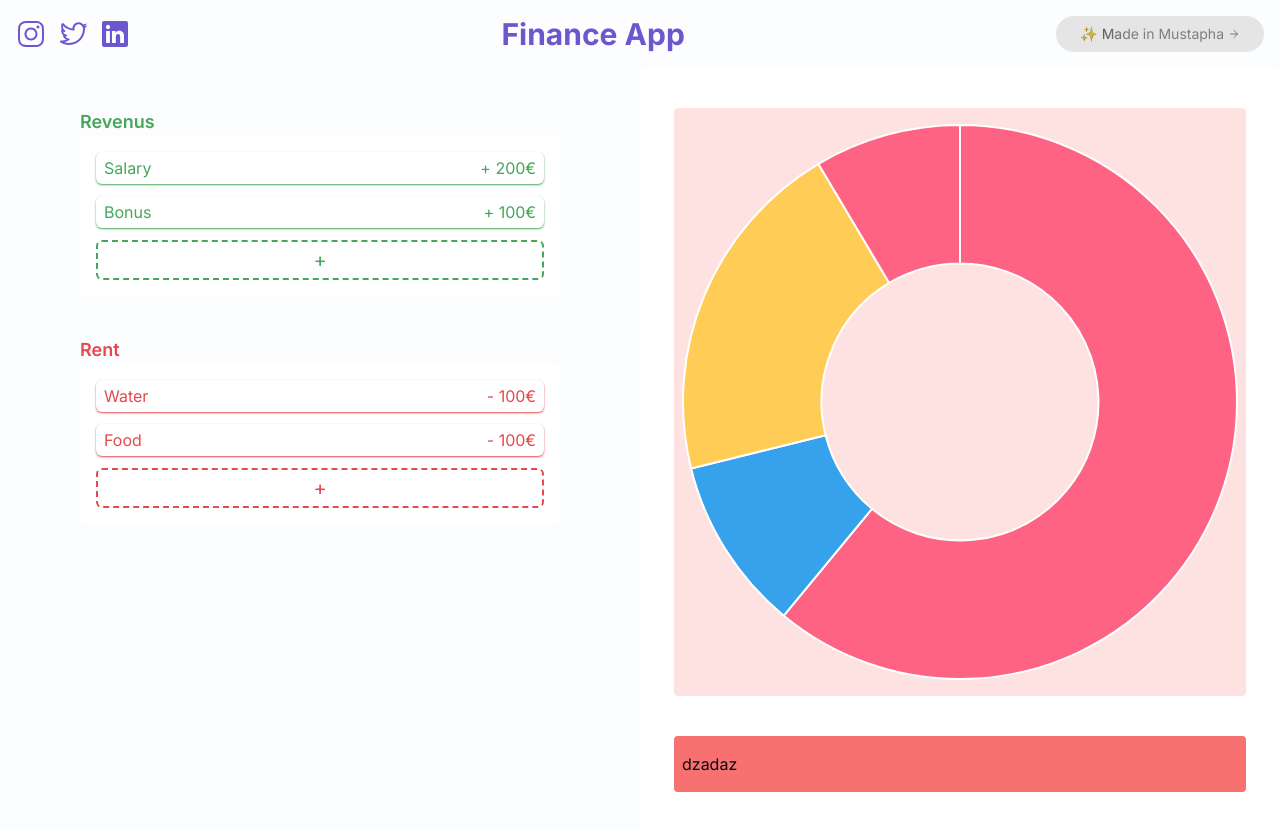
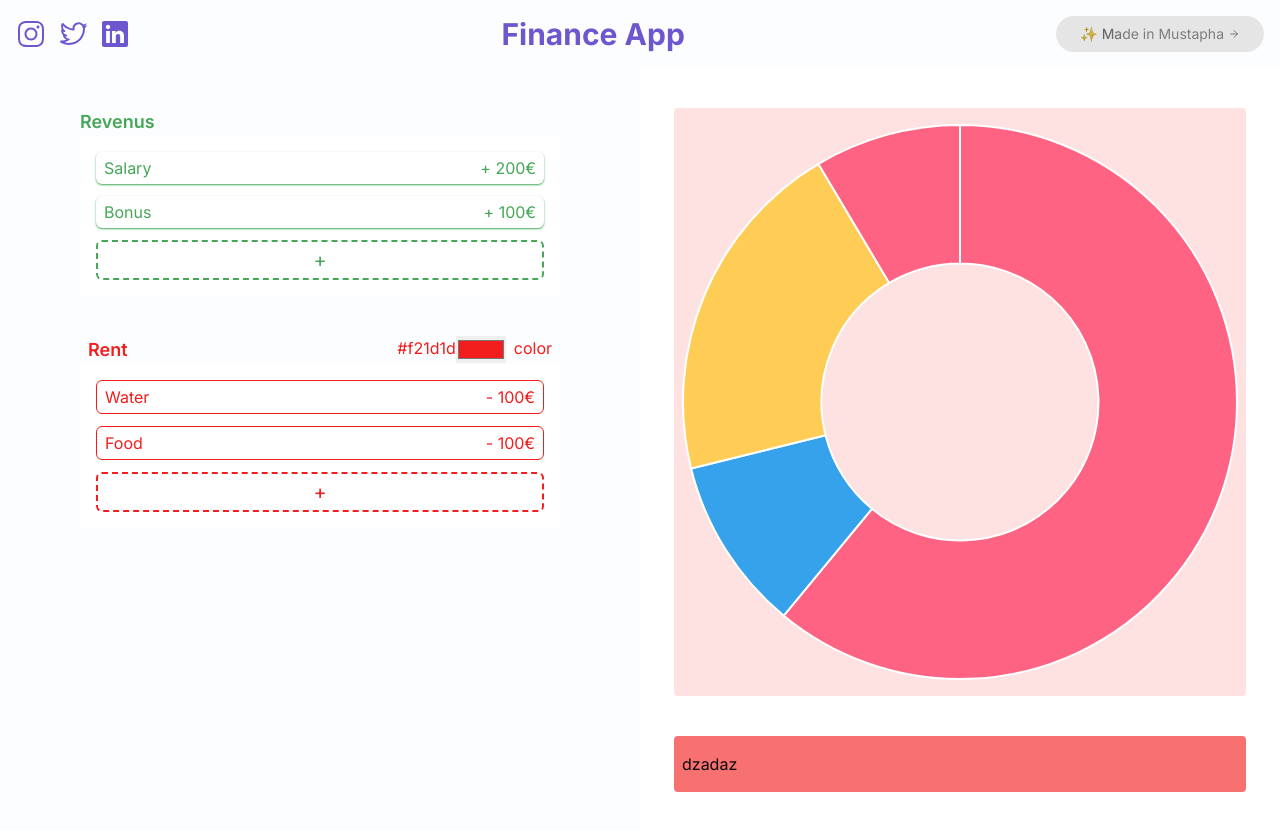
Before and after one commit to MussOo/FinanceApp, a Next.js app: page / in a window 1280 px wide. Shown: the top 830 px of the page. Built offline with nearby package versions, Linux system fonts and the light colour scheme.

Commit message:
add color of eexpense

```diff
--- a/src/components/CardExpense.tsx
+++ b/src/components/CardExpense.tsx
@@ -1,66 +1,155 @@
-import Slice from '@/context/reducer';
-import store from '@/context/store';
-import React, { useEffect, useState } from 'react'
+import Slice from "@/context/reducer";
+import store from "@/context/store";
+import { ArrowRightIcon } from "lucide-react";
+import React, { useEffect, useState } from "react";
 
-function CardExpense({data}: {data : object}) {
+function CardExpense({ data }: { data: object }) {
+  const [color, setColor] = useState(data.color);
   const [items, setItems] = useState([]);
   const [new_item, setNewItem] = useState(undefined);
-    const { addItem } = Slice.actions;
+  const { addItem, changecolorExpense } = Slice.actions;
 
   useEffect(() => {
     const view_items = data.items.map((item, k) => {
       return (
-                <div key={k} className='flex flex-row justify-between px-2 py-1 rounded-md shadow-sm shadow-[#E5484D]'>
+        <div
+          key={k}
+          className="flex flex-row justify-between px-2 py-1 rounded-md "
+          style={{ border: "1px solid", borderColor: color }}
+        >
           <span>{item.name}</span>
           <span>- {item.price}€</span>
         </div>
-            )
-        })
+      );
+    });
 
     setItems(view_items);
-    }, [data])
+  }, [data, color]);
 
+  useEffect(() => {}, [color]);
   return (
-    <div className='w-9/12 rounded-sm text-[rgb(229,72,77)] '>
-        <span className='text-lg font-semibold'>
-            {data.name}
-        </span>
-        <div className='w-full bg-white py-4 px-4 rounded-sm text-md flex flex-col gap-3'>
+    <div className={"w-9/12 rounded-sm"} style={{ color: color }}>
+      <div className="flex flex-row justify-between px-2">
+        <span className="text-lg font-semibold">{data.name}</span>
+        <div className="flex flex-row space-x-2">
+          {data.color}
+          <input
+            type="color"
+            id="head"
+            name="head"
+            defaultValue={data.color}
+            onChange={(e) => setColor(e.target.value)}
+          />
+          {data.color !== color && (
+            <button
+              onClick={() => {
+                setColor(data.color);
+                store.dispatch(
+                  changecolorExpense({ color: data.color, id: data.id })
+                );
+              }}
+            >
+              <ArrowRightIcon />
+            </button>
+          )}
+          <label htmlFor="color">color</label>
+        </div>
+      </div>
+      <div className="w-full bg-white py-4 px-4 rounded-sm text-md flex flex-col gap-3">
         {items}
-            {
-                new_item ? (
-                    <div className='flex flex-row justify-between px-3 py-2 rounded-md border-dashed border-2 border-[#E5484D] hover:cursor-pointer hover:scale-95 transition-all duration-200'>
-                        <div className='flex flex-col space-y-1'>
-                            <input type="text" placeholder='Name' className='text-lg border-2 border-black px-2' onChange={(e) => setNewItem({name: e.target.value, price: new_item.price})} />
-                            <input type="number" placeholder='Price' className='text-lg border-2 border-black px-2' onChange={(e) => setNewItem({name: new_item.name, price: parseInt(e.target.value)})} />
+        {new_item ? (
+          <div
+            className={
+              "flex flex-row justify-between px-3 py-2 rounded-md border-dashed border-2  hover:cursor-pointer hover:scale-95 transition-all duration-200 "
+            }
+            style={{ borderColor: color }}
+          >
+            <div className="flex flex-col space-y-1">
+              <input
+                type="text"
+                placeholder="Name"
+                className="text-lg border-2 border-black px-2"
+                onChange={(e) =>
+                  setNewItem({ name: e.target.value, price: new_item.price })
+                }
+              />
+              <input
+                type="number"
+                placeholder="Price"
+                className="text-lg border-2 border-black px-2"
+                onChange={(e) =>
+                  setNewItem({
+                    name: new_item.name,
+                    price: parseInt(e.target.value),
+                  })
+                }
+              />
             </div>
-                        <div className='flex w-full flex-col justify-evenly items-end space-y-1 text-white font-semibold'>
-                            <button className='bg-green-600 px-3 '
+            <div className="flex w-full flex-col justify-evenly items-end space-y-1 text-white font-semibold">
+              <button
+                className="bg-green-600 px-3 "
                 onClick={() => {
-                                store.dispatch(addItem({id_expense: data.id, item: new_item}));
+                  store.dispatch(
+                    addItem({ id_expense: data.id, item: new_item })
+                  );
                   setNewItem(undefined);
                 }}
               >
-                                <svg width="20" height="20" viewBox="0 0 15 15" fill="none" xmlns="http://www.w3.org/2000/svg"><path d="M11.4669 3.72684C11.7558 3.91574 11.8369 4.30308 11.648 4.59198L7.39799 11.092C7.29783 11.2452 7.13556 11.3467 6.95402 11.3699C6.77247 11.3931 6.58989 11.3355 6.45446 11.2124L3.70446 8.71241C3.44905 8.48022 3.43023 8.08494 3.66242 7.82953C3.89461 7.57412 4.28989 7.55529 4.5453 7.78749L6.75292 9.79441L10.6018 3.90792C10.7907 3.61902 11.178 3.53795 11.4669 3.72684Z" fill="currentColor" fill-rule="evenodd" clip-rule="evenodd"></path></svg>
+                <svg
+                  width="20"
+                  height="20"
+                  viewBox="0 0 15 15"
+                  fill="none"
+                  xmlns="http://www.w3.org/2000/svg"
+                >
+                  <path
+                    d="M11.4669 3.72684C11.7558 3.91574 11.8369 4.30308 11.648 4.59198L7.39799 11.092C7.29783 11.2452 7.13556 11.3467 6.95402 11.3699C6.77247 11.3931 6.58989 11.3355 6.45446 11.2124L3.70446 8.71241C3.44905 8.48022 3.43023 8.08494 3.66242 7.82953C3.89461 7.57412 4.28989 7.55529 4.5453 7.78749L6.75292 9.79441L10.6018 3.90792C10.7907 3.61902 11.178 3.53795 11.4669 3.72684Z"
+                    fill="currentColor"
+                    fill-rule="evenodd"
+                    clip-rule="evenodd"
+                  ></path>
+                </svg>
               </button>
-                            <button className='bg-red-600 px-3 ' onClick={() => setNewItem(undefined)}>
-                                <svg width="20" height="20" viewBox="0 0 15 15" fill="none" xmlns="http://www.w3.org/2000/svg"><path d="M11.7816 4.03157C12.0062 3.80702 12.0062 3.44295 11.7816 3.2184C11.5571 2.99385 11.193 2.99385 10.9685 3.2184L7.50005 6.68682L4.03164 3.2184C3.80708 2.99385 3.44301 2.99385 3.21846 3.2184C2.99391 3.44295 2.99391 3.80702 3.21846 4.03157L6.68688 7.49999L3.21846 10.9684C2.99391 11.193 2.99391 11.557 3.21846 11.7816C3.44301 12.0061 3.80708 12.0061 4.03164 11.7816L7.50005 8.31316L10.9685 11.7816C11.193 12.0061 11.5571 12.0061 11.7816 11.7816C12.0062 11.557 12.0062 11.193 11.7816 10.9684L8.31322 7.49999L11.7816 4.03157Z" fill="currentColor" fill-rule="evenodd" clip-rule="evenodd"></path></svg>
+              <button
+                className="bg-red-600 px-3 "
+                onClick={() => setNewItem(undefined)}
+              >
+                <svg
+                  width="20"
+                  height="20"
+                  viewBox="0 0 15 15"
+                  fill="none"
+                  xmlns="http://www.w3.org/2000/svg"
+                >
+                  <path
+                    d="M11.7816 4.03157C12.0062 3.80702 12.0062 3.44295 11.7816 3.2184C11.5571 2.99385 11.193 2.99385 10.9685 3.2184L7.50005 6.68682L4.03164 3.2184C3.80708 2.99385 3.44301 2.99385 3.21846 3.2184C2.99391 3.44295 2.99391 3.80702 3.21846 4.03157L6.68688 7.49999L3.21846 10.9684C2.99391 11.193 2.99391 11.557 3.21846 11.7816C3.44301 12.0061 3.80708 12.0061 4.03164 11.7816L7.50005 8.31316L10.9685 11.7816C11.193 12.0061 11.5571 12.0061 11.7816 11.7816C12.0062 11.557 12.0062 11.193 11.7816 10.9684L8.31322 7.49999L11.7816 4.03157Z"
+                    fill="currentColor"
+                    fill-rule="evenodd"
+                    clip-rule="evenodd"
+                  ></path>
+                </svg>
               </button>
             </div>
           </div>
         ) : (
-                    ''
-                )
-
+          ""
+        )}
+        <a onClick={() => setNewItem({ name: "", price: 0 })}>
+          <div
+            className={
+              new_item
+                ? "hidden"
+                : "flex" +
+                  " flex-row justify-center px-2 py-1 rounded-md border-dashed border-2 hover:cursor-pointer hover:scale-95 transition-all duration-200"
             }
-            <a onClick={() => setNewItem({name: '', price: 0})}>
-            <div className={new_item ? 'hidden' : 'flex' + ' flex-row justify-center px-2 py-1 rounded-md border-dashed border-2 border-[#E5484D] hover:cursor-pointer hover:scale-95 transition-all duration-200'} >
-                <span className='text-xl'>+</span>
+            style={{ borderColor: color }}
+          >
+            <span className="text-xl">+</span>
           </div>
         </a>
       </div>
     </div>
-  )
+  );
 }
 
-export default CardExpense
+export default CardExpense;
--- a/src/context/reducer.ts
+++ b/src/context/reducer.ts
@@ -21,6 +21,7 @@ const Slice = createSlice({
                 id: 1,
                 name: "Rent",
                 subtotal: 200,
+                color: "#f21d1d",
                 items : [
                     {
                         id: 1,
@@ -39,6 +40,16 @@ const Slice = createSlice({
     reducers: {
         addExpense: (state, action) => {
             state.expenses.push({...state.expenses, ...action.payload})
+        },
+        changecolorExpense: (state, action) => {
+            state.expenses = state.expenses.map((expense) => {
+                if (expense.id === action.payload.id) {
+                    expense.color = action.payload.color
+                    return expense
+                }
+                return expense
+            })
+
         },
         editExpense: (state, action) => {
             state.expenses = state.expenses.map((expense) => {
```
Lines whose indentation alone changed are shown as unchanged.
